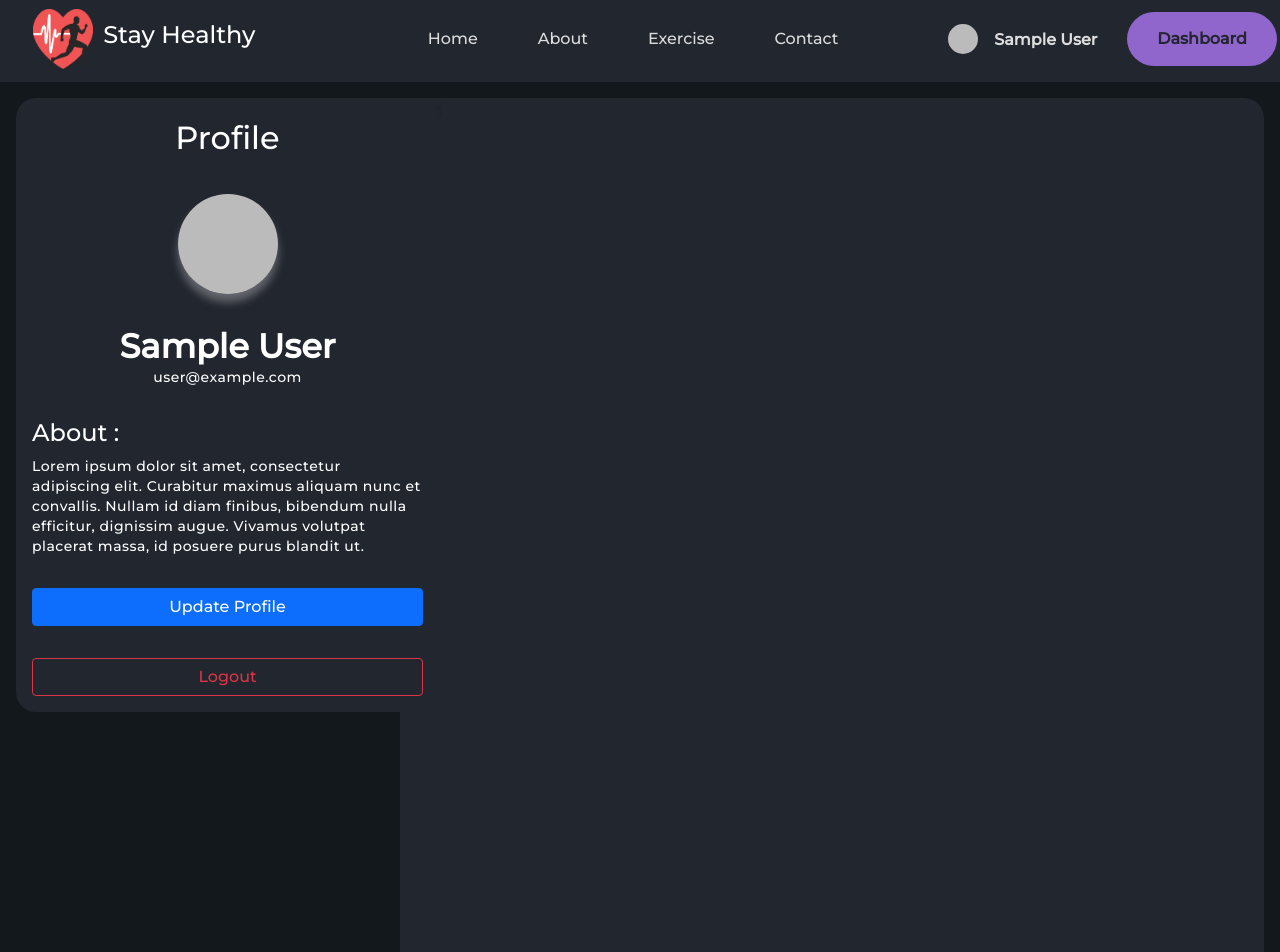
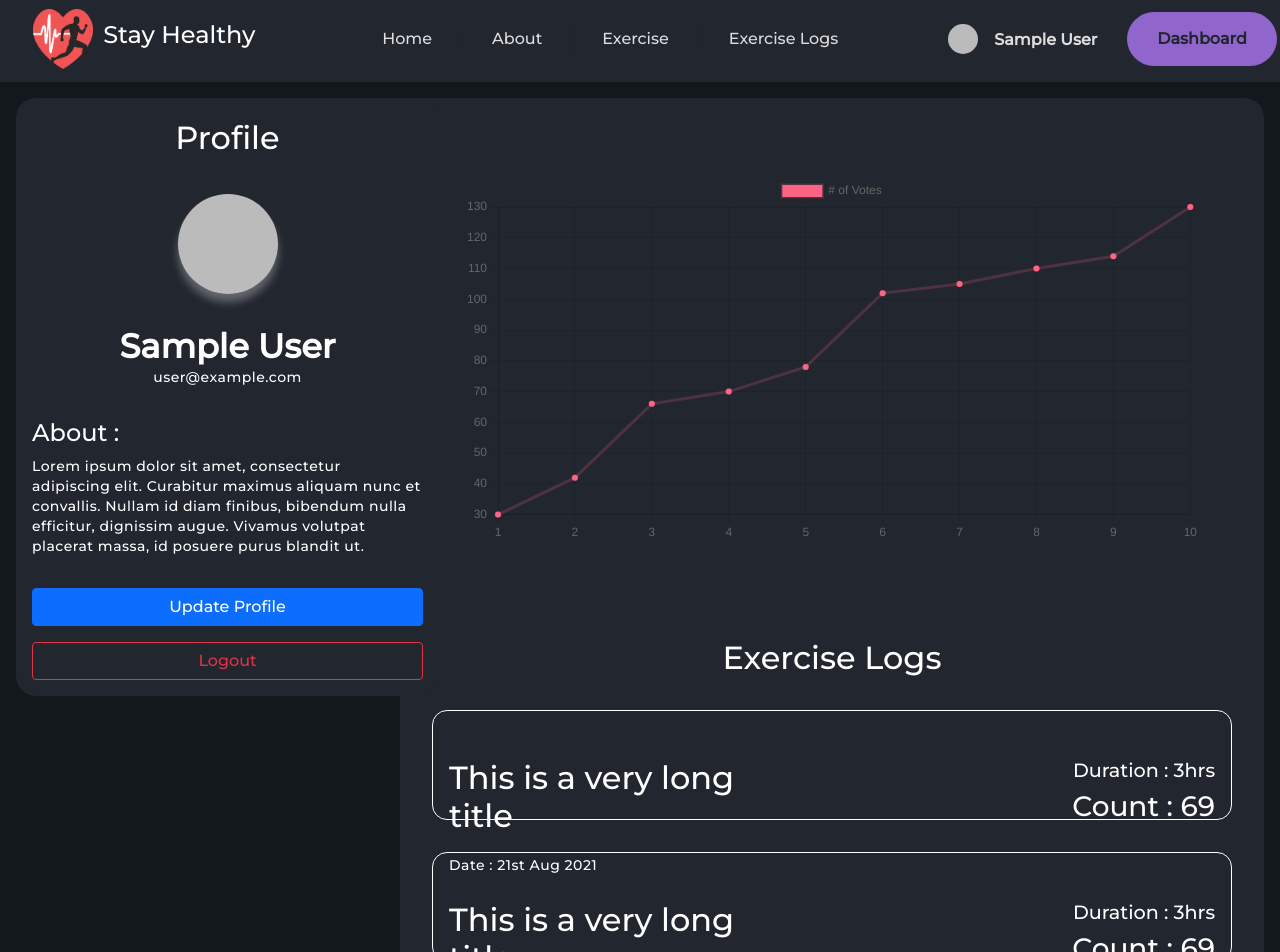
Before and after one commit to sahrohit/health-tracker, a React (Create React App) app: page /dashboard in a window 1280 px wide. Shown: the top 952 px of the page. Built offline with nearby package versions, Linux system fonts and the light colour scheme; no server answers; sample sign-in values are in the browser's storage.

Commit message:
Added Charts

```diff
--- a/package.json
+++ b/package.json
@@ -13,11 +13,13 @@
     "@testing-library/react": "^11.1.0",
     "@testing-library/user-event": "^12.1.10",
     "bootstrap": "^5.0.2",
+    "chart.js": "^3.5.1",
     "firebase": "^8.8.1",
     "framer-motion": "^4.1.17",
     "kute.js": "^2.1.2",
     "react": "^17.0.2",
     "react-bootstrap": "^1.6.1",
+    "react-chartjs-2": "^3.0.4",
     "react-dom": "^17.0.2",
     "react-icons": "^4.2.0",
     "react-router-dom": "^5.2.0",
--- /dev/null
+++ b/src/components/Dashboard/DataCard.js
@@ -0,0 +1,19 @@
+import React from "react";
+import styles from "./DataCard.module.css";
+
+const DataCard = () => {
+  return (
+    <div className={styles.container}>
+      <div className={styles.title}>
+        <h2>This is a very long title</h2>
+        <p>Date : 21st Aug 2021</p>
+      </div>
+      <div className={styles.details}>
+        <h2>Duration : 3hrs</h2>
+        <h3>Count : 69</h3>
+      </div>
+    </div>
+  );
+};
+
+export default DataCard;
--- /dev/null
+++ b/src/components/Dashboard/DataCard.module.css
@@ -0,0 +1,35 @@
+.container {
+  border: 1px solid white;
+  height: 110px;
+  margin: 2rem;
+  border-radius: 15px;
+  display: flex;
+  align-content: space-between;
+  justify-content: space-around;
+}
+
+.title {
+  text-align: left;
+  margin: 1rem;
+  color: white;
+}
+
+.title > h2 {
+  text-align: left;
+}
+
+.details {
+  text-align: right;
+  margin: 1rem;
+  color: white;
+  width: 50%;
+}
+
+.details > h2 {
+  text-align: right;
+  font-size: 1.2rem !important;
+}
+
+.details > p {
+  font-size: 1.2rem !important;
+}
--- a/src/components/Dashboard/Databox.js
+++ b/src/components/Dashboard/Databox.js
@@ -1,8 +1,51 @@
 import React from "react";
 import styles from "./Databox.module.css";
+import { Line } from "react-chartjs-2";
+import DataCard from "./DataCard";
 
 const Databox = () => {
-  return <div className={styles.container}>dsfsd</div>;
+  const data = {
+    labels: ["1", "2", "3", "4", "5", "6", "7", "8", "9", "10"],
+    datasets: [
+      {
+        label: "# of Votes",
+        data: [30, 42, 66, 70, 78, 102, 105, 110, 114, 130],
+        fill: false,
+        backgroundColor: "rgb(255, 99, 132)",
+        borderColor: "rgba(255, 99, 132, 0.2)",
+      },
+    ],
+  };
+
+  const options = {
+    scales: {
+      yAxes: [
+        {
+          ticks: {
+            beginAtZero: true,
+          },
+        },
+      ],
+    },
+  };
+
+  return (
+    <div className={styles.container}>
+      <div className={styles.chart}>
+        <Line data={data} options={options} />
+      </div>
+      <section id="exerciselogs">
+        <h2 href="#exerciselogs">Exercise Logs</h2>
+        <div>
+          <DataCard />
+          <DataCard />
+          <DataCard />
+          <DataCard />
+          <DataCard />
+        </div>
+      </section>
+    </div>
+  );
 };
 
 export default Databox;
--- a/src/components/Dashboard/Databox.module.css
+++ b/src/components/Dashboard/Databox.module.css
@@ -4,6 +4,16 @@
   flex-direction: column;
   align-content: space-between;
   margin: 1rem;
+  padding-top: 0.8rem;
   border-radius: 20px;
-  height: 4980px;
+  /* height: 4980px; */
 }
+
+.chart {
+  padding: 4rem;
+}
+
+h2 {
+  color: white;
+  margin-top: 2rem !important;
+}
--- a/src/components/Dashboard/Profile.module.css
+++ b/src/components/Dashboard/Profile.module.css
@@ -50,4 +50,5 @@
 }
 
 .logout {
+  padding-top: 0px;
 }
--- a/src/components/LandingPage/LandingPage.js
+++ b/src/components/LandingPage/LandingPage.js
@@ -10,7 +10,7 @@ import Footer from "./Footer";
 
 const LandingPage = () => {
   useEffect(() => {
-    const tween = KUTE.fromTo(
+    KUTE.fromTo(
       "#blob1",
       { path: "#blob1" },
       { path: "#blob2" },
--- a/src/components/LandingPage/Navbar.js
+++ b/src/components/LandingPage/Navbar.js
@@ -38,7 +38,7 @@ const Navbar = () => {
             <a href="/exercise">Exercise</a>
           </li>
           <li>
-            <a href="http://www.google.com">Contact</a>
+            <a href="/dashboard#exerciselogs">Exercise Logs</a>
           </li>
           <li>
             <a href="/auth" id={styles.signIN}>
```
Also changed, not shown: src/components/Dashboard/DashboardData.js (deleted, +0 -51 lines), src/components/Dashboard/DashboardData.module.css (deleted, +0 -95 lines), 1 other file (tests, documents, lock files or other folders).
